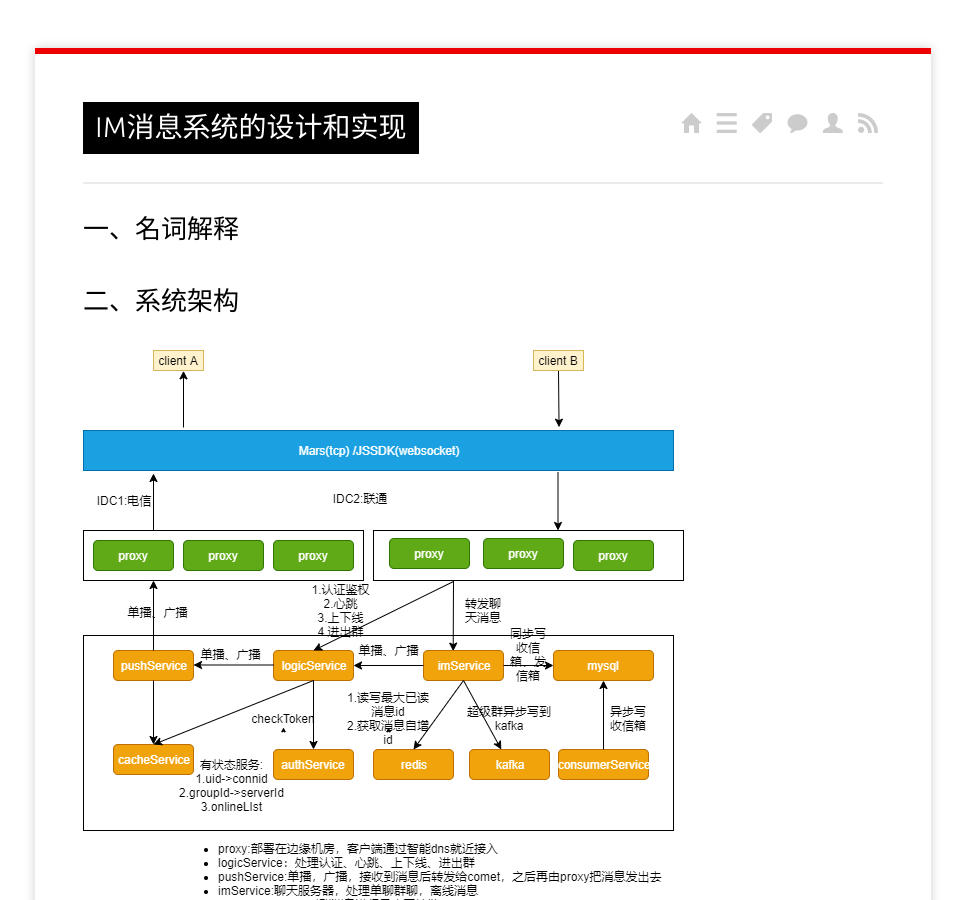
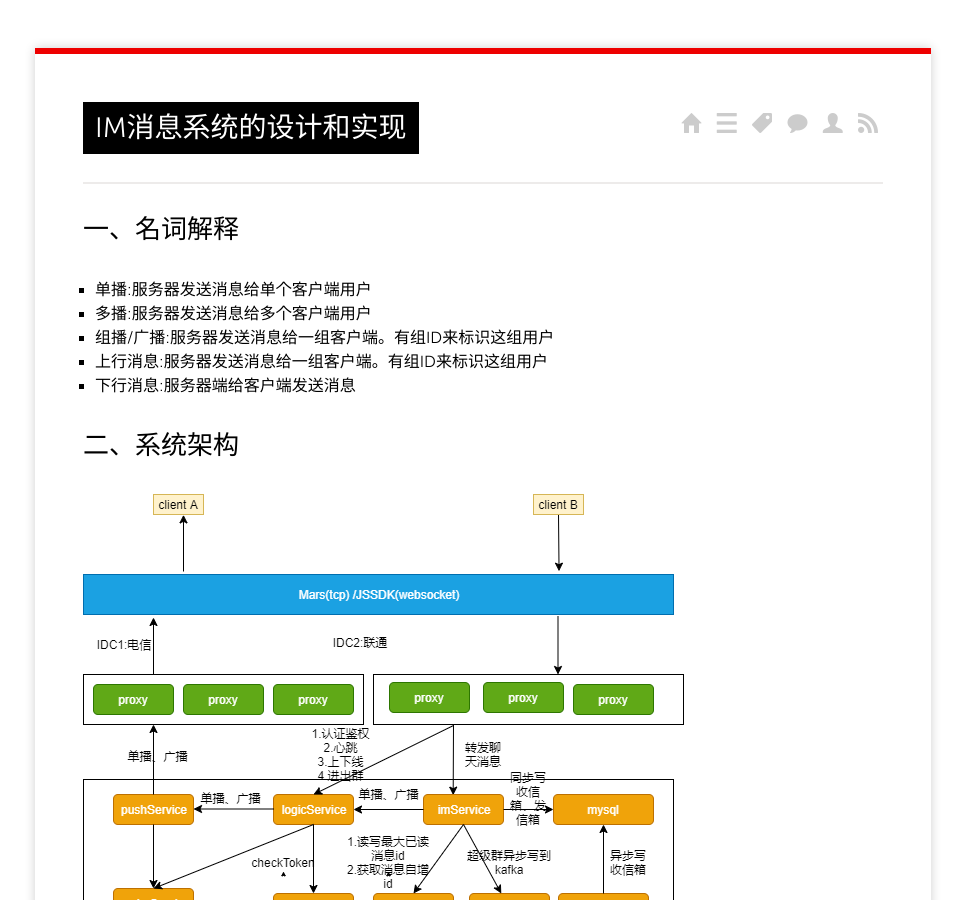
Before and after one commit to zhangchuhu/zhangchuhu.github.io, a Jekyll site: the page built from _posts/2020/2020-1-3-IM消息系统的设计和实现.md, in a window 1280 px wide and 900 px high. Shown: the whole window, without its empty margins (157-1122 px from the left). Built offline with Jekyll 4.4.1, drawn with Linux system fonts in a browser that asks for light colours; comment, search, counter and statistics services are not loaded.

Commit message:
feature:IM消息系统的设计和实现

```diff
--- a/_posts/2020/2020-1-3-IM消息系统的设计和实现.md
+++ b/_posts/2020/2020-1-3-IM消息系统的设计和实现.md
@@ -13,6 +13,12 @@ tags:
 
 ---
 ## 一、名词解释
+
+* 单播:服务器发送消息给单个客户端用户
+* 多播:服务器发送消息给多个客户端用户
+* 组播/广播:服务器发送消息给一组客户端。有组ID来标识这组用户
+* 上行消息:服务器发送消息给一组客户端。有组ID来标识这组用户
+* 下行消息:服务器端给客户端发送消息
 
 ## 二、系统架构
 
@@ -55,7 +61,7 @@ cacheService 维护全局在线用户，是一个二级map `user_id -> conn_id -
 
  * 优点：拉取消息的逻辑简单
  * 缺点: 放大了写，单聊要额外写两次，群里要写N次
-## 四、 实现方式
+## 四、实现方式
 
 ### 4.1 单聊
 
```
